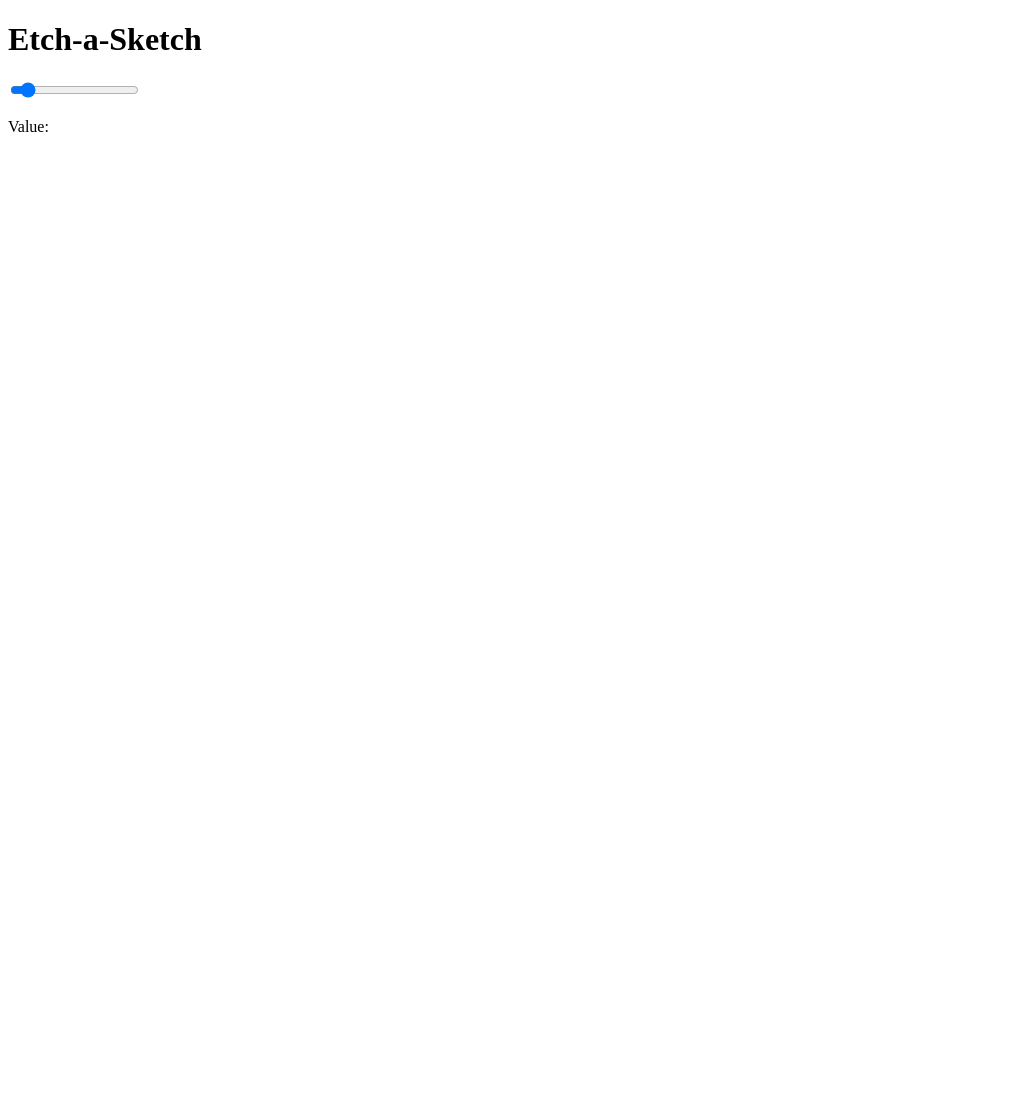
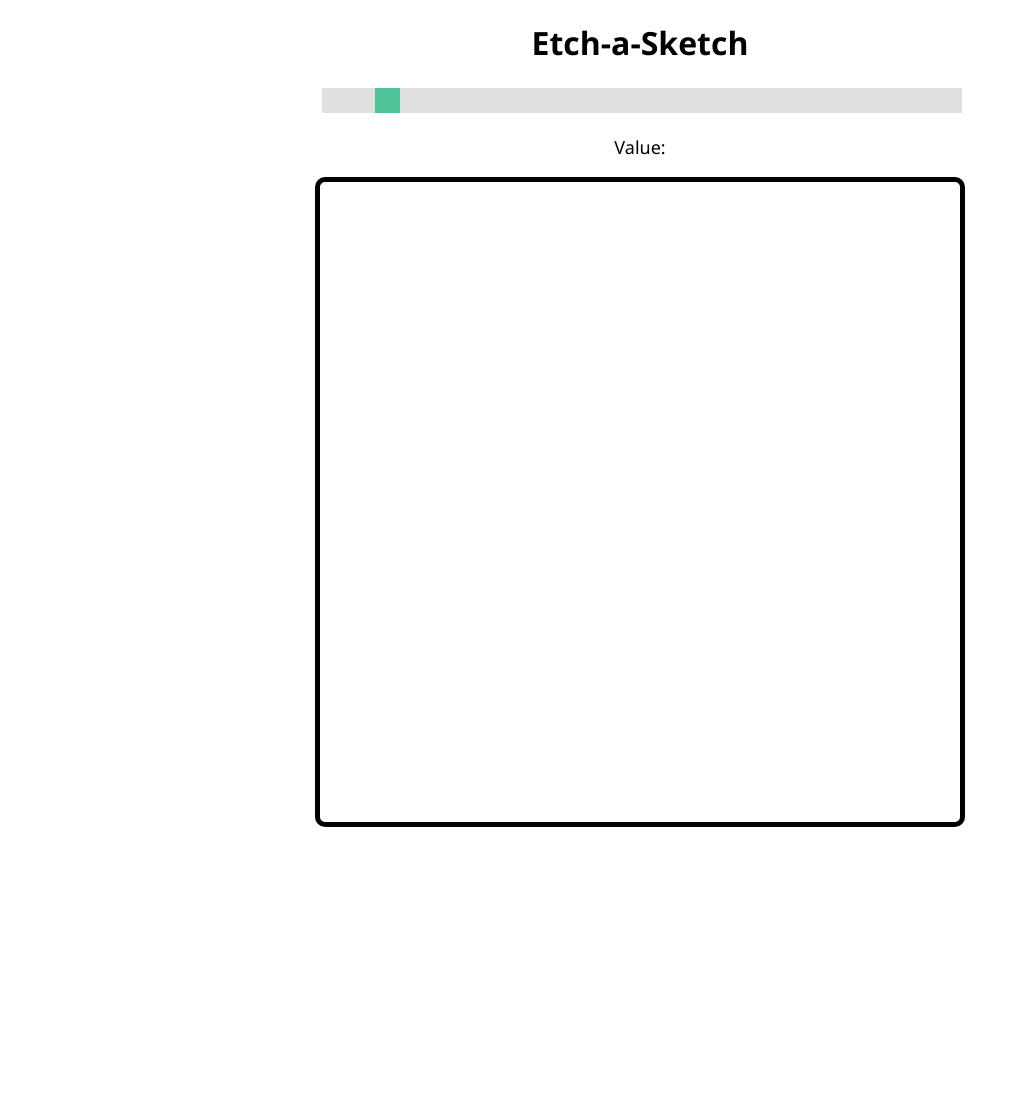
Before and after one commit to albertcastillom/etch-a-sketch, a plain HTML site: page index.html in a window 1280 px wide. Shown: the whole page, without its empty margins (0-1020 px from the left). After the commit the page ends 835 px from the top, so only its background shows below. Drawn offline with Linux system fonts and the light colour scheme.

Commit message:
Styled webpage
styled the slider and fonts, still in a basic form

```diff
--- a/index.html
+++ b/index.html
@@ -8,9 +8,15 @@
 </head>
 <body>
     <h1>Etch-a-Sketch</h1>
-    <input type="range" id="mySlider" min="8" max="100" value="16">
+
+    <div class="slideContainer">
+    <input type="range" id="mySlider" min="8" max="100" value="16" class="slider">
+    </div>
+
     <p>Value: <span id="sliderValue"></span></p>
+
     <div id = "container"></div>
+
     <script>
 
         const slider = document.getElementById("mySlider");
@@ -27,10 +33,10 @@
             const gridDiv = document.createElement("div");
 
             gridDiv.classList.add("grid");
-            gridDiv.style.width = "60px";
-            gridDiv.style.height = "60px";
-            container.style.width = "960px"
-            container.style.height = "960px"
+            gridDiv.style.width = "40px";
+            gridDiv.style.height = "40px";
+            container.style.width = "640px"
+            container.style.height = "640px"
             container.appendChild(gridDiv);
             }
             gridHover();
@@ -46,10 +52,10 @@
             const gridDiv = document.createElement("div");
 
             gridDiv.classList.add("grid");
-            gridDiv.style.width = (960/value) + "px";
-            gridDiv.style.height = (960/value) + "px";
-            container.style.width = "960px"
-            container.style.height = "960px"
+            gridDiv.style.width = (640/value) + "px";
+            gridDiv.style.height = (640/value) + "px";
+            container.style.width = "640px"
+            container.style.height = "640px"
             container.appendChild(gridDiv);
         }
        gridHover();
--- a/styles.css
+++ b/styles.css
@@ -1,4 +1,59 @@
 #container{
 display: flex;
 flex-wrap: wrap;
+border: 5px solid black;
+border-radius: 10px;
+margin: auto;
+
 }
+
+h1{
+   text-align: center;
+   font-family: 'Segoe UI', Tahoma, Geneva, Verdana, sans-serif;
+}
+
+.slideContainer {
+    margin: auto;
+    text-align: center;
+    width: 640px;
+}
+
+.slider {
+    -webkit-appearance: none;  /* Override default CSS styles */
+    appearance: none;
+    width: 100%; /* Full-width */
+    height: 25px; /* Specified height */
+    background: #d3d3d3; /* Grey background */
+    outline: none; /* Remove outline */
+    opacity: 0.7; /* Set transparency (for mouse-over effects on hover) */
+    -webkit-transition: .2s; /* 0.2 seconds transition on hover */
+    transition: opacity .2s;
+  }
+
+  /* Mouse-over effects */
+  .slider:hover {
+    opacity: 1; /* Fully shown on mouse-over */
+  }
+
+  /* The slider handle (use -webkit- (Chrome, Opera, Safari, Edge) and -moz- (Firefox) to override default look) */
+  .slider::-webkit-slider-thumb {
+    -webkit-appearance: none; /* Override default look */
+    appearance: none;
+    width: 25px; /* Set a specific slider handle width */
+    height: 25px; /* Slider handle height */
+    background: #04AA6D; /* Green background */
+    cursor: pointer; /* Cursor on hover */
+  }
+
+  .slider::-moz-range-thumb {
+    width: 25px; /* Set a specific slider handle width */
+    height: 25px; /* Slider handle height */
+    background: #04AA6D; /* Green background */
+    cursor: pointer; /* Cursor on hover */
+  }
+
+p{
+    text-align: center;
+    font-family: 'Segoe UI', Tahoma, Geneva, Verdana, sans-serif;
+    font-size: large ;
+}
```
